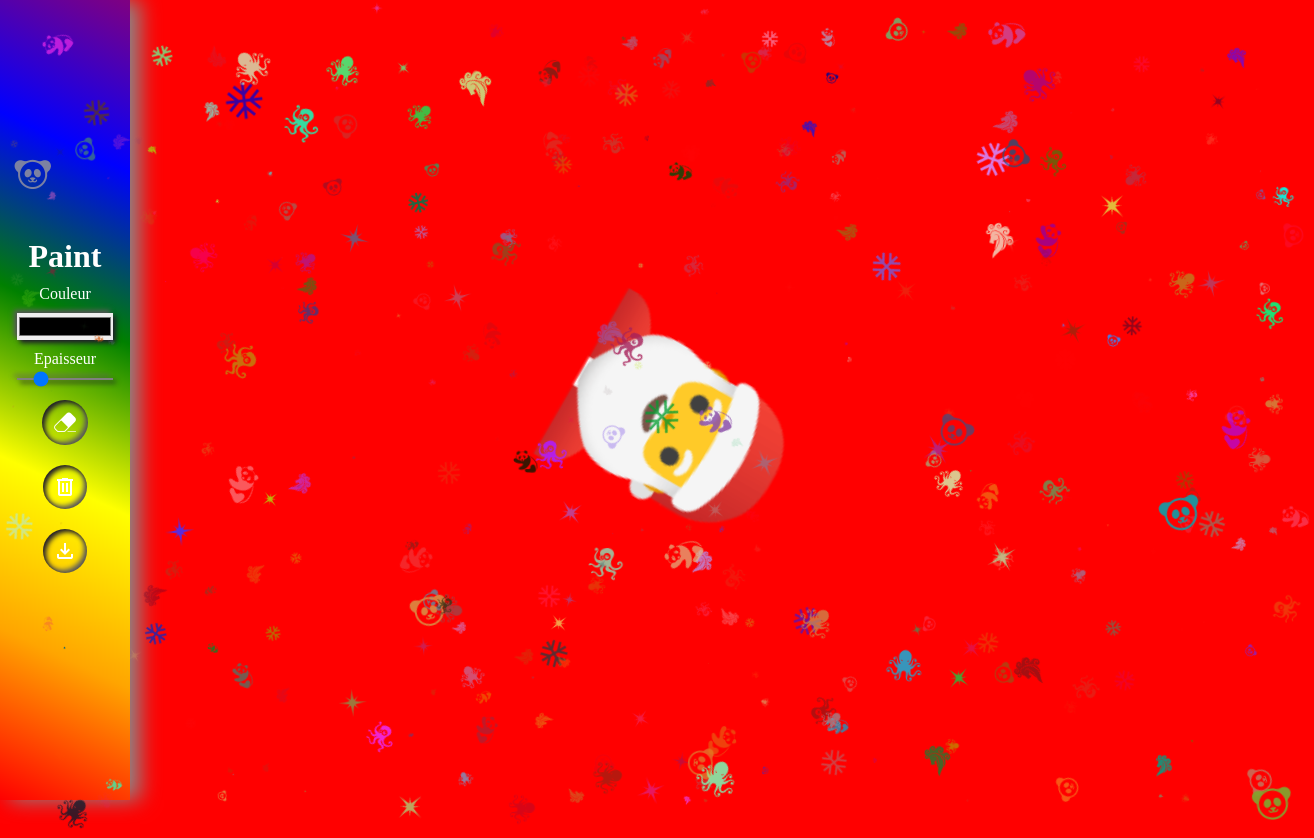
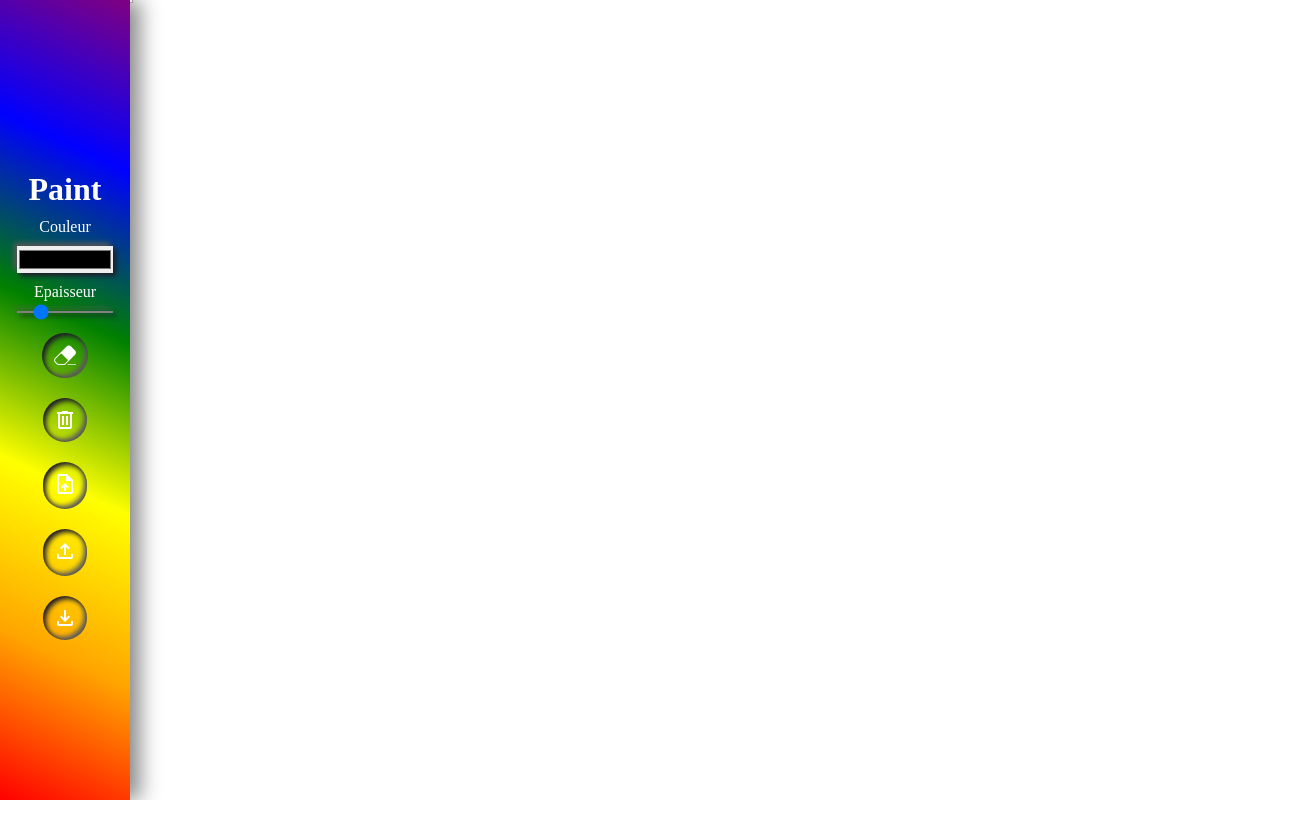
Before and after one commit to Tpris/Paint_online, a plain HTML site: page index.html in a window 1280 px wide. Shown: the whole page, 1314 px wide, since content can reach past the window. After the commit the page ends 800 px from the top, so only its background shows below. Drawn offline with nearby package versions, Linux system fonts and the light colour scheme; animation ran at ten frames a second.

Commit message:
:rewind: Remise en état

```diff
--- a/index.html
+++ b/index.html
@@ -16,11 +16,13 @@
             <input id="lineWidth" name='lineWidth' type="range" value="5" min="0" max="25">
             <button id="eraser-brush" class="icofont-eraser" style="font-size:25px"></button>
             <button id="erase" class="material-symbols-outlined"> delete </button>
+            <input id="upload" type="file" accept="image/png, image/jpeg">
+            <button><label for="upload" class="material-symbols-outlined">upload_file</label></button>
+            <input id="upload-canvas" type="file" accept="image/png, image/jpeg">
+            <button><label for="upload-canvas" class="material-symbols-outlined">upload</label></button>
             <button id="save" type="button" class="material-symbols-outlined">download</button>
         </div>
-        <span id="pere-noel">🎅</span>
-        <div id="laser1"></div>
-        <div id="laser2"></div>
+        <img id="img" src=""/>
         <canvas id="drawing-board"></canvas>
         <script src="script.js"></script>
 </body>
--- a/script.js
+++ b/script.js
@@ -4,14 +4,21 @@ const lineWidth = document.getElementById('lineWidth');
 const color = document.getElementById('color');
 const saveButton = document.getElementById('save');
 const eraserBrush = document.getElementById('eraser-brush');
+const img = document.getElementById('img');
+
 let mouseDown = false;
 let erase = false;
 
-canvas.width = window.innerWidth - canvas.offsetLeft;
-canvas.height = window.innerHeight;
-ctx.lineWidth = lineWidth.value;
-ctx.strokeStyle = color.value;
-ctx.lineCap = 'round';
+
+initialiseCanvas(window.innerWidth - canvas.offsetLeft, window.innerHeight)
+
+function initialiseCanvas(width,height){
+    canvas.width = width;
+    canvas.height = height;
+    ctx.lineWidth = lineWidth.value;
+    ctx.strokeStyle = color.value;
+    ctx.lineCap = 'round';
+}
 
 document.getElementById('erase').onclick = function(){
     ctx.clearRect(0, 0, window.innerWidth, window.innerHeight);
@@ -50,7 +57,7 @@ canvas.onmouseup = canvas.ontouchend = function() {
 canvas.onmousemove = function(e) {
     if(mouseDown){
         ctx.stroke();
-        ctx.lineTo(e.clientX - canvas.offsetLeft, e.clientY - canvas.offsetTop);
+        ctx.lineTo(e.clientX - canvas.offsetLeft, e.clientY);
     }
 }
 
@@ -61,6 +68,11 @@ canvas.ontouchmove = function(e) {
     }
 }
 
+canvas.onclick = function(e){
+    ctx.fillStyle=color.value;
+    ctx.fillRect(e.clientX - canvas.offsetLeft,e.clientY - canvas.offsetTop,1,1)
+}
+
 saveButton.onclick = function() {
   let imageName = prompt('Image name :', 'paint');
   let a = document.createElement('a');
@@ -69,83 +81,33 @@ saveButton.onclick = function() {
   a.click();
 }
 
-function getRandomInt(min, max) {
-    min = Math.ceil(min);
-    max = Math.floor(max);
-    return Math.floor(Math.random() * (max - min) + min); // The maximum is exclusive and the minimum is inclusive
-  }
+document.getElementById('upload').onchange = function(){
+    let file = this.files[0];
+    let reader = new FileReader();
 
-// add stars
-const starContainer = document.createElement('div');
-starContainer.className="glitter-star";
-document.body.appendChild(starContainer);
-for (let i = 0; i < 50; i++) {
-    const star = document.createElement('span')
-    star.innerHTML = "ac_unit";
-    star.className = "material-symbols-outlined";
-    star.style.top = Math.random() * 100 + "%";
-    star.style.left = Math.random() * 100 + "%";
-    star.style.fontSize = Math.random() * 50 + "px";
-    star.style.animationDelay = Math.random() *1.5 + 's';
-    star.style.animationDuration = Math.random() * 10;
-    star.style.color = "rgb("+getRandomInt(0,255)+","+getRandomInt(0,255)+","+getRandomInt(0,255)+")";
-    starContainer.appendChild(star);
+    reader.readAsDataURL(file);
+
+    reader.onload = function () {
+        img.src = reader.result;
+    }
 }
 
-
-function addIcon(className){
-    const star = document.createElement('span')
-    star.className = className;
-    star.style.top = Math.random() * 100 + "%";
-    star.style.left = Math.random() * 100 + "%";
-    star.style.fontSize = Math.random() * 50 + "px";
-    star.style.animationDelay = Math.random() *1.5 + 's';
-    star.style.animationDuration = Math.random() * 10;
-    star.style.color = "rgb("+getRandomInt(0,255)+","+getRandomInt(0,255)+","+getRandomInt(0,255)+")";
-    starContainer.appendChild(star);
+img.onload = function(){
+    initialiseCanvas(img.width,img.height);
 }
 
-for (let i = 0; i < 50; i++) {
-    addIcon("icofont-star-alt-1 icofont-2x");
-    addIcon("icofont-panda-face icofont-2x");
-    addIcon("icofont-panda icofont-3x");
-    addIcon("icofont-horse-head icofont-3x");
-    addIcon("icofont-octopus icofont-3x");
-    addIcon("icofont-octopus-alt icofont-3x");
+document.getElementById('upload-canvas').onchange = function(){
+    let file = this.files[0];
+    let reader = new FileReader();
+
+    if(file)
+        reader.readAsDataURL(file);
+
+    reader.onload = function () {
+        let imgScribble = new Image();
+        imgScribble.src = reader.result;
+        imgScribble.onload = function () {
+            ctx.drawImage(imgScribble, 0, 0);
+        }
+    }
 }
-
-//pere noel
-
-const pereNoel = document.getElementById("pere-noel");
-pereNoel.style.left = (innerWidth/2 -150)+"px";
-pereNoel.style.top = (innerHeight/2 -150)+"px";
-
-const laser1 = document.getElementById("laser1");
-laser1.style.left = (innerWidth/2-70)+"px";
-laser1.style.top = (innerHeight/2+20)+"px";
-
-const laser2 = document.getElementById("laser2");
-laser2.style.left = (innerWidth/2+15)+"px";
-laser2.style.top = (innerHeight/2+20)+"px";
-
-const laserMove = [
-    { transform: 'rotate(-23deg)', opacity:1 },
-    { transform: 'rotate(-23deg) translate('+(innerWidth)+"px,"+(innerHeight/-8)+"px)", opacity:1, offset:0.48},
-
-    { transform: 'rotate(-23deg) translate('+(innerWidth)+"px,"+(innerHeight/-8)+"px)", opacity:0, offset:0.49},
-    { transform: 'rotate(-23deg) translate('+(-innerWidth)+"px,"+(innerHeight/8)+"px)", opacity:0, offset:0.5},
-
-    { transform: 'rotate(23deg)', opacity:1, offset:0.51 },
-    { transform: 'rotate(23deg) translate('+(innerWidth)+"px,"+(innerHeight/8)+"px)", opacity:1, offset:0.98},
-
-    { transform: 'rotate(23deg) translate('+(innerWidth)+"px,"+(innerHeight/8)+"px)", opacity:0, offset:0.99},
-    { transform: 'rotate(23deg) translate('+(-innerWidth)+"px,"+(innerHeight/-8)+"px)", opacity:0}
-];
-
-const timing = {
-    duration: 3000,
-    iterations: Infinity
-}
-
-laser1.animate(laserMove,timing);
-laser2.animate(laserMove,timing);
--- a/styles.css
+++ b/styles.css
@@ -4,7 +4,6 @@ body {
     color: white;
     height: 100%;
     display: flex;
-    animation: 5s linear 0s infinite canvasColor;
     /* color: transparent; */
     /* text-shadow: 0 0 20px rgba(43, 39, 39, 0.8), 0 0 0 rgb(184, 184, 184); */
 }
@@ -15,35 +14,12 @@ body {
 
 }
 
-@keyframes canvasColor {
-    0% {
-      background-color: red;
-    }
-    16% {
-        background-color: orange;
-    }
-    33% {
-      background-color: yellow;
-    }
-    50% {
-        background-color: green;
-    }
-    66% {
-        background-color: blue;
-    }
-    83% {
-        background-color: purple;
-    }
-    100% {
-        background-color: red;
-    }
-  }
-
 #toolbar {
     /* display:block; */
     align-content: center;
     padding: 5px;
     width: 120px;
+    min-height: 100%;
     background: linear-gradient(25deg,
     red, orange, yellow , green, blue, purple);
     /* border-radius: 90px; */
@@ -112,54 +88,19 @@ input, button {
     cursor: pointer;
 }
 
-.glitter-star > *{
-    position: absolute;
-    color: black;
-    animation: 1.5s linear 0s infinite star;
-  }
-
-@keyframes star {
-  0% {
-    -webkit-transform: scale(1.0) rotate(0deg);
-    opacity: 1;
-  }
-  50% {
-    -webkit-transform: scale(0.5) rotate(180deg);
-    opacity: 0;
-  }
-  100% {
-    -webkit-transform: scale(1.0) rotate(360deg);
-    opacity: 1;
-  }
+canvas{
+  z-index: 10;
 }
 
-#pere-noel{
-    position: absolute;
-    font-size: 300px;
-    text-align: center;
-    animation: 1.5s linear 0s infinite noel;
+img{
+  position: absolute;
+  border-bottom-style: ridge;
+  border-right-style: ridge;
+  left:130px;
+  max-width: 90%;
+  max-height: 90%;
 }
 
-@keyframes noel {
-    0% {
-      transform: scale(1.0) rotate(0deg);
-    }
-    50% {
-      transform: scale(0.5) rotate(180deg);
-    }
-    100% {
-      transform: scale(1.0) rotate(360deg);
-    }
+#upload, #upload-canvas{
+  display: none;
 }
-
-#laser1, #laser2 {
-    width: 40px;
-    height: 10px;
-    position: absolute;
-    border-radius: 5px;
-    background-color: red;
-    top:50%;
-    left:50%;
-    z-index:10;
-    transform: rotate(deg);
-}
```
